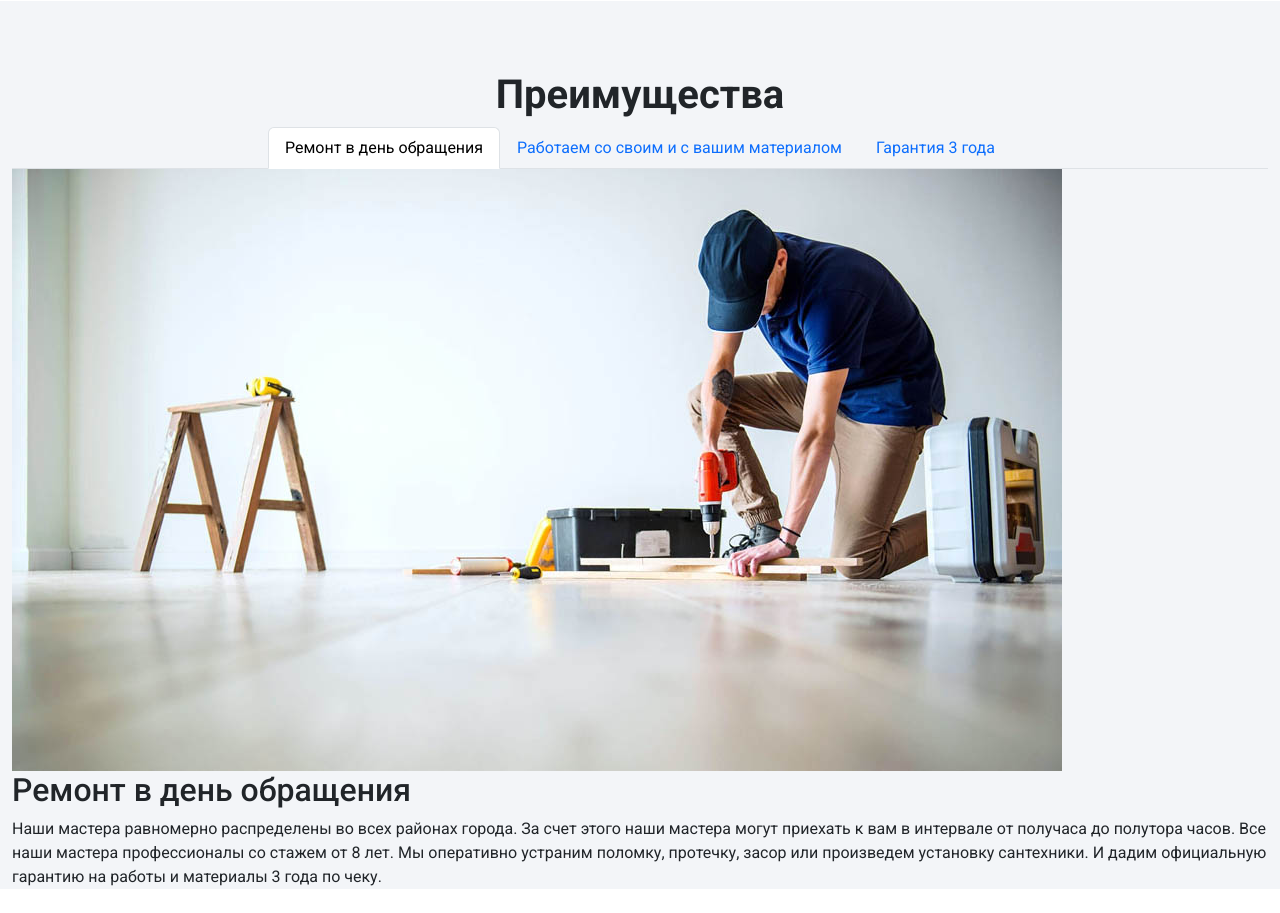
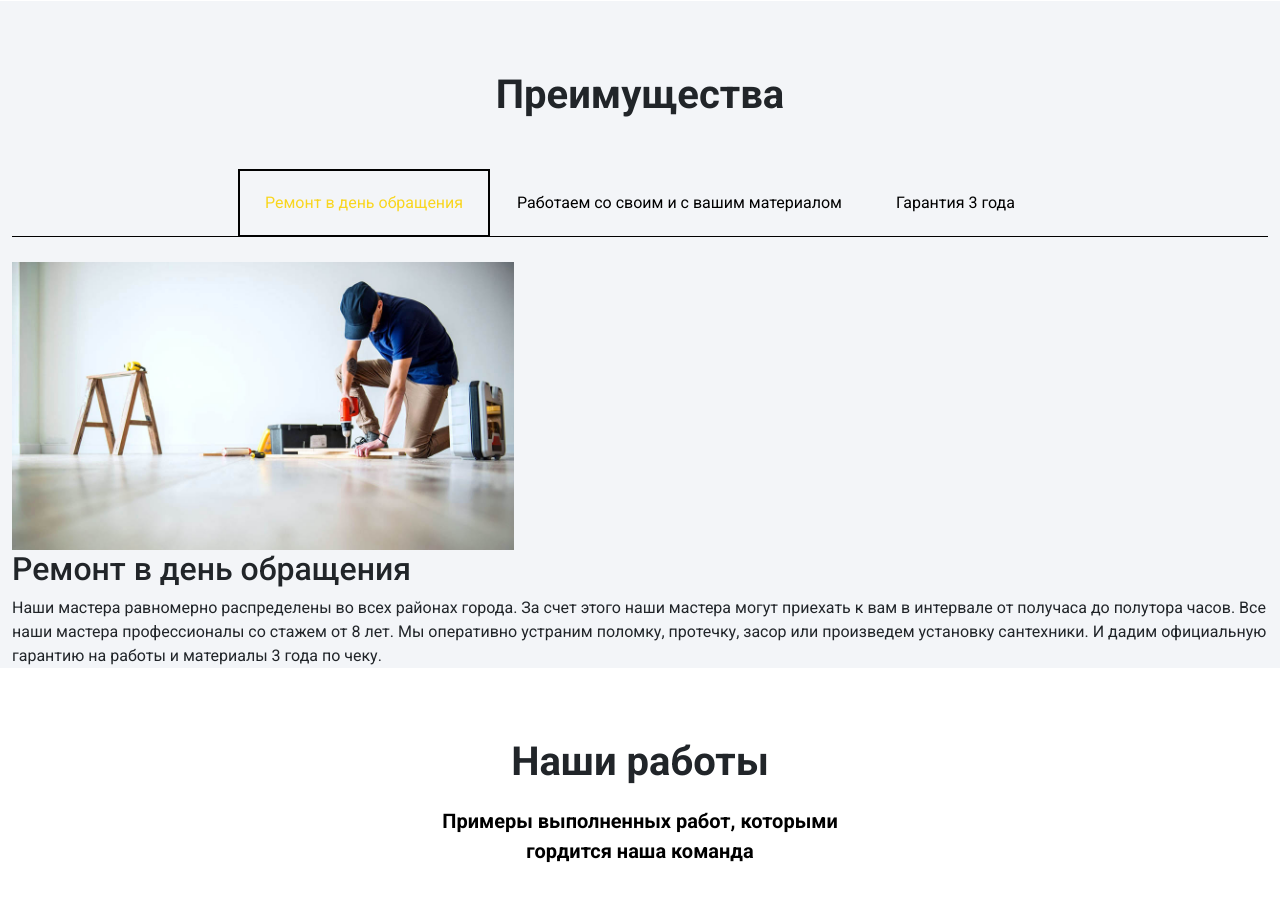
Before and after one commit to Preshepkin/Master, a website: page src/index.html in a window 1280 px wide. Shown: the part 3720-4633 px from the top of the page. Drawn offline with Linux system fonts and the light colour scheme.

Commit message:
add/tabs

```diff
--- a/src/sass/style.sass
+++ b/src/sass/style.sass
@@ -184,6 +184,44 @@ header
 		font-size: 40px
 		font-weight: 700
 		text-align: center
+
+.nav-tabs
+	margin-top: 50px
+	margin-bottom: 25px
+	--bs-nav-tabs-border-width: var(--bs-border-width)
+	--bs-nav-tabs-border-color: #000000
+	--bs-nav-tabs-border-radius: 0
+	--bs-nav-tabs-link-hover-border-color: #000000
+	--bs-nav-tabs-link-active-color: var(--bs-emphasis-color)
+	--bs-nav-tabs-link-active-bg: var(--bs-body-bg)
+	--bs-nav-tabs-link-active-border-color: var(--bs-border-color) var(--bs-border-color) var(--bs-body-bg)
+	border-bottom: var(--bs-nav-tabs-border-width) solid var(--bs-nav-tabs-border-color)
+.nav-link
+	display: block
+	padding: var(--bs-nav-link-padding-y) var(--bs-nav-link-padding-x)
+	font-size: var(--bs-nav-link-font-size)
+	font-weight: var(--bs-nav-link-font-weight)
+	color: #000000
+	text-decoration: none
+	transition: color .15s ease-in-out,background-color .15s ease-in-out,border-color .15s ease-in-out
+
+.nav-tabs .nav-link
+	margin-bottom: calc(-1 * var(--bs-nav-tabs-border-width))
+	background: 0 0
+	border: solid transparent
+	border-top-left-radius: var(--bs-nav-tabs-border-radius)
+	border-top-right-radius: var(--bs-nav-tabs-border-radius)
+	padding: 20px 25px
+	border-width: 2px
+
+.nav-tabs .nav-item.show .nav-link, .nav-tabs .nav-link.active
+	color: $main-color
+	background-color: #f3f5f8
+	border-color: #010101
+.appeals_img
+	width: 40%
+
+
 .work
 	padding: 70px 0 0 0
 	&_title
```
Also changed, not shown: src/css/style.min.css.
